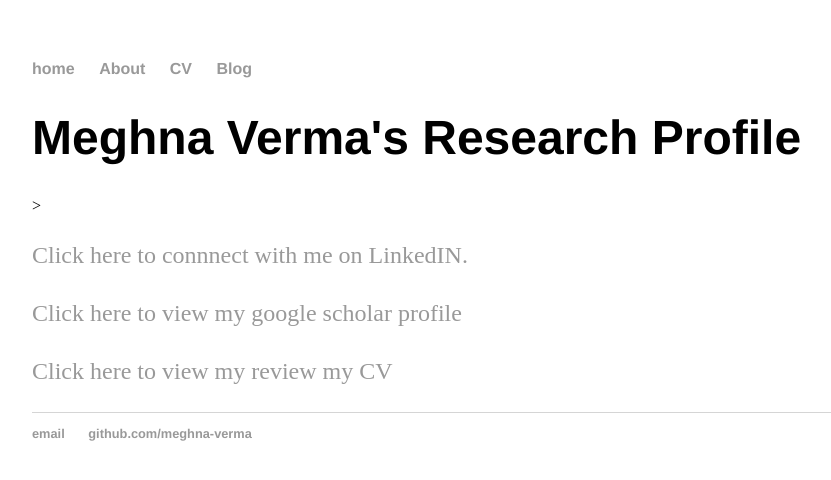
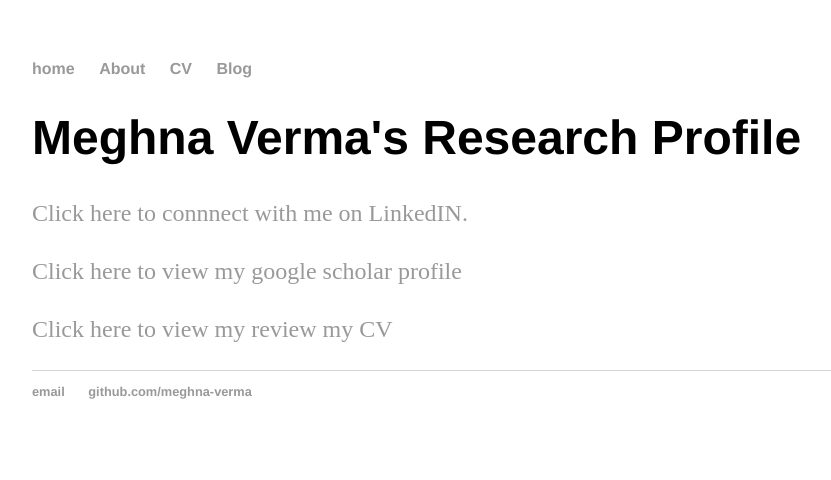
Before and after one commit to meghna-verma/meghna-verma.github.io, a Jekyll site: the page built from cv/index.html, in a window 1280 px wide. Shown: the top 480 px of the page, without its empty margins (160-991 px from the left). Built offline with Jekyll 4.4.1, drawn with Linux system fonts in a browser that asks for light colours.

Commit message:
Fixed format

```diff
--- a/cv/index.html
+++ b/cv/index.html
@@ -3,7 +3,7 @@ layout: default
 title: Meghna Verma's Research Profile
 ---
 	<h1>{{ page.title }}</h1>
-	<!<a href= title="Research CV"<a>{{ post.title }}</a></li>>
-	<p> <a href=""https://www.linkedin.com/in/meghna-verma-6341696b/">Click here to connnect with me on LinkedIN. </a></p>
+	<!<a href= title="Research CV"<a>{{ post.title }}</a></li>
+	<p> <a href="https://www.linkedin.com/in/meghna-verma-6341696b/">Click here to connnect with me on LinkedIN. </a></p>
 	<p> <a href="https://scholar.google.com/citations?user=mJLiaswAAAAJ&hl=en">Click here to view my google scholar profile</a></p>
         <p> <a href="https://drive.google.com/drive/u/1/folders/0Bxu5mHiDjwW2TW1na2I2Y0ZvN0U">Click here to view my review my CV</a></p>
```
